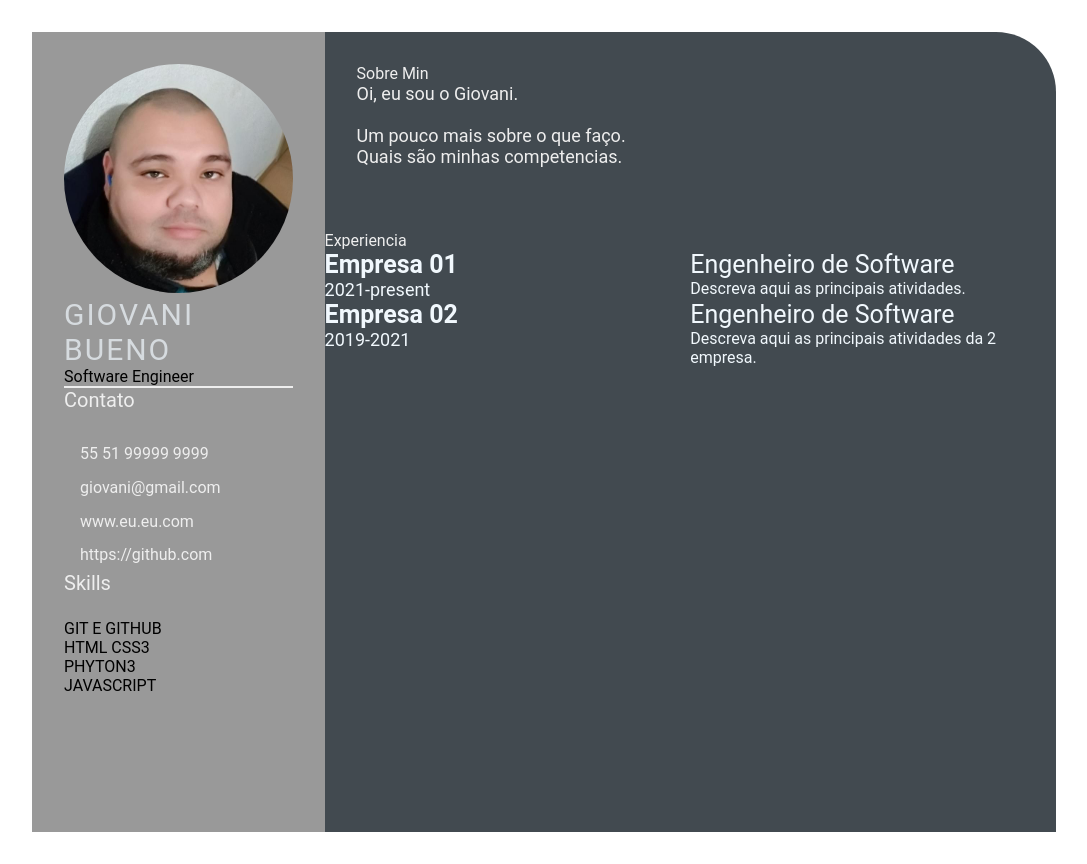
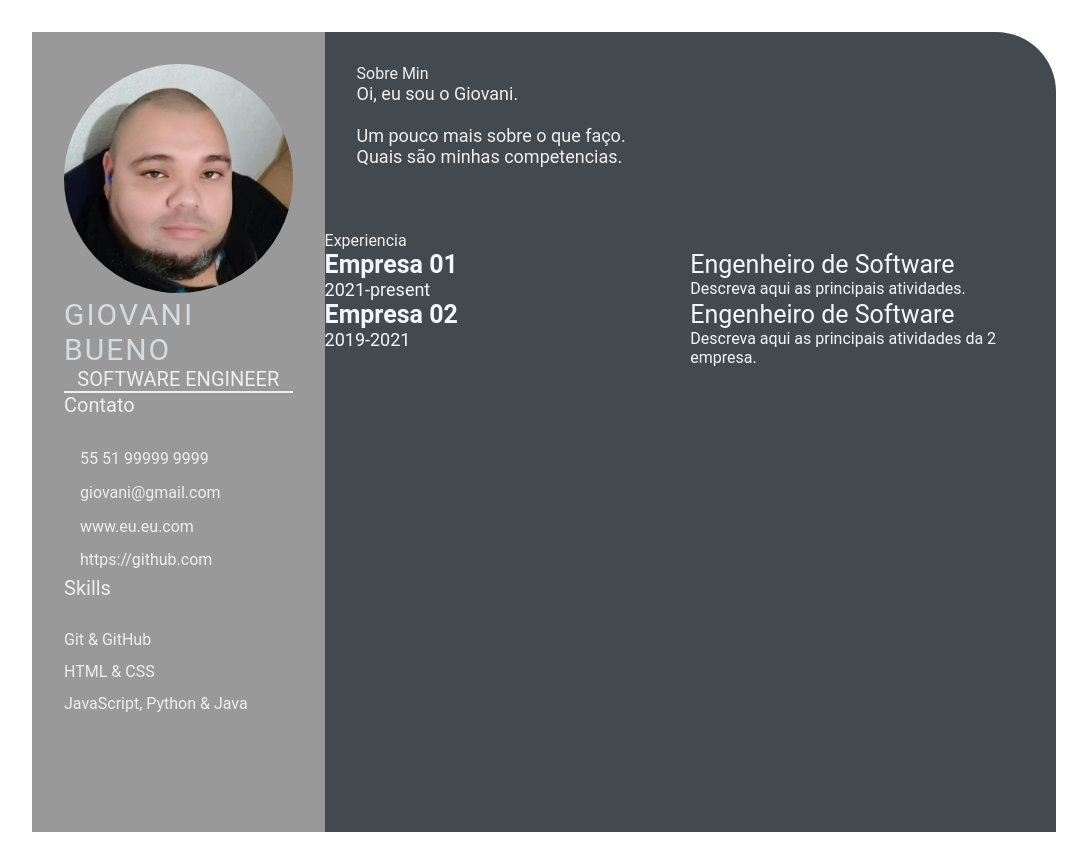
Before and after one commit to Gbuennno/Devweekgit.github.io, a plain HTML site: page index.html in a window 1280 px wide. Shown: the whole page, without its empty margins (96-1183 px from the left). Drawn offline with Linux system fonts and the light colour scheme.

Commit message:
Praticando (#5)
* refeito os reparos

* praticando

* Merge branch 'main' of https://github.com/Gbuennno/Devweekgit.github.io

* praticando

```diff
--- a/index.html
+++ b/index.html
@@ -1,5 +1,6 @@
 <!DOCTYPE html>
 <html lang="en">
+
 <head>
     <meta charset="UTF-8">
     <meta http-equiv="X-UA-Compatible" content="IE=edge">
@@ -7,6 +8,7 @@
     <title>Giovani Bueno CV</title>
     <link rel="stylesheet" href="style.css">
 </head>
+
 <body>
     <main class="resume-contents">
         <section class="left-section">
@@ -14,7 +16,7 @@
                 <div class="profile">
                     <img class="profile-image" src="img/profile-image.jpeg" alt="profile image">
                     <p class="name">Giovani Bueno</p>
-                    <p class="Profession">Software Engineer</p>
+                    <p class="profession">Software Engineer</p>
                 </div>
                 <div class="contact-info">
                     <p class="left-title">Contato</p>
@@ -32,10 +34,9 @@
                 <div class="skills">
                     <p class="left-title">Skills</P>
                     <ul>
-                        <li>GIT E GITHUB</li>
-                        <li>HTML CSS3</li>
-                        <li>PHYTON3</li>
-                        <li>JAVASCRIPT</li>
+                       <li><p>Git & GitHub</p></li>
+                       <li><p>HTML & CSS</p></li>
+                       <li><p>JavaScript, Python & Java</p></li>
                     </ul>
                 </div>
             </div>
@@ -61,7 +62,7 @@
                     <div class="exp-right">
                         <p class="exp-position">Engenheiro de Software</p>
                         <p class="ex-desc">
-                                Descreva aqui as principais atividades.
+                            Descreva aqui as principais atividades.
                         </p>
                     </div>
                     <div class="exp-left">
@@ -71,7 +72,7 @@
                     <div class="exp-right">
                         <p class="exp-position">Engenheiro de Software</p>
                         <p class="ex-desc">
-                                Descreva aqui as principais atividades da 2 empresa.
+                            Descreva aqui as principais atividades da 2 empresa.
                         </p>
                     </div>
                 </div>
@@ -79,4 +80,5 @@
             </section>
     </main>
 </body>
+
 </html>
```
